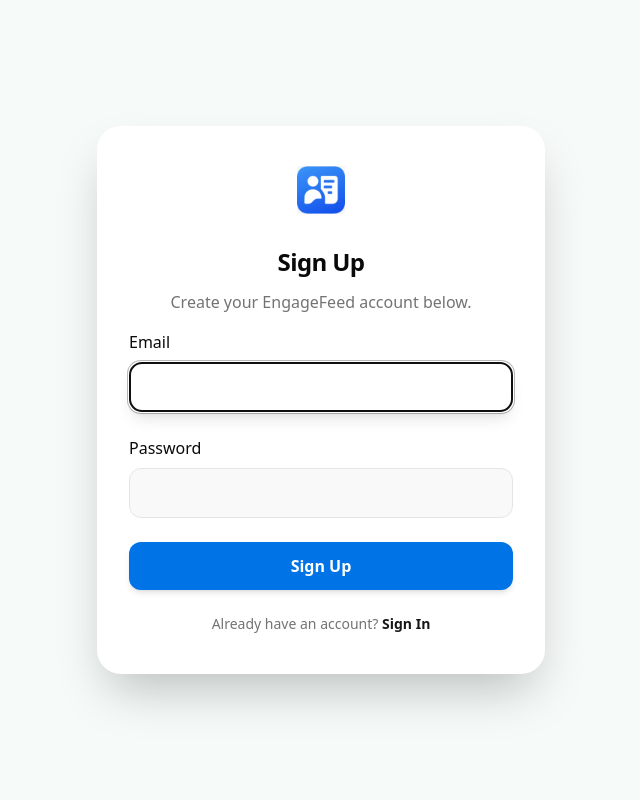
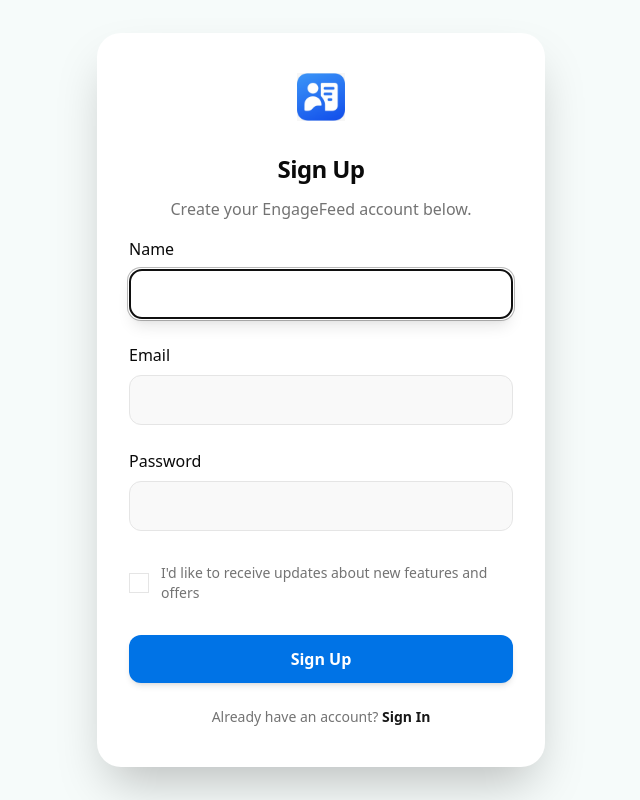
Before and after one commit to bu19akov/linkedin_extension_webapp, a Next.js app: page /auth/signup in a window 1280 px wide. Shown: the whole page, without its empty margins (319-959 px from the left). Built offline with nearby package versions, Linux system fonts and the light colour scheme; no server answers.

Commit message:
add name + checkbox

```diff
--- /dev/null
+++ b/components/ui/checkbox.tsx
@@ -0,0 +1,28 @@
+import * as React from "react"
+import * as CheckboxPrimitive from "@radix-ui/react-checkbox"
+import { Check } from "lucide-react"
+
+import { cn } from "@/lib/utils"
+
+const Checkbox = React.forwardRef<
+  React.ElementRef<typeof CheckboxPrimitive.Root>,
+  React.ComponentPropsWithoutRef<typeof CheckboxPrimitive.Root>
+>(({ className, ...props }, ref) => (
+  <CheckboxPrimitive.Root
+    ref={ref}
+    className={cn(
+      "peer h-4 w-4 shrink-0 rounded-sm border border-primary shadow focus-visible:outline-none focus-visible:ring-1 focus-visible:ring-ring disabled:cursor-not-allowed disabled:opacity-50 data-[state=checked]:bg-primary data-[state=checked]:text-primary-foreground",
+      className
+    )}
+    {...props}
+  >
+    <CheckboxPrimitive.Indicator
+      className={cn("flex items-center justify-center text-current")}
+    >
+      <Check className="h-4 w-4" />
+    </CheckboxPrimitive.Indicator>
+  </CheckboxPrimitive.Root>
+))
+Checkbox.displayName = CheckboxPrimitive.Root.displayName
+
+export { Checkbox }
--- a/package.json
+++ b/package.json
@@ -10,6 +10,7 @@
   },
   "dependencies": {
     "@hookform/resolvers": "^5.0.1",
+    "@radix-ui/react-checkbox": "^1.3.1",
     "@radix-ui/react-dialog": "^1.1.13",
     "@radix-ui/react-label": "^2.1.6",
     "@radix-ui/react-slot": "^1.2.2",
--- a/src/pages/auth/signup.tsx
+++ b/src/pages/auth/signup.tsx
@@ -5,25 +5,28 @@
 import { Input } from '../../../components/ui/input';
 import { Button } from '../../../components/ui/button';
 import { Label } from '../../../components/ui/label';
+import { Checkbox } from '../../../components/ui/checkbox';
 import Image from 'next/image';
 
 export default function SignUp() {
   const [email, setEmail] = useState('');
   const [password, setPassword] = useState('');
+  const [name, setName] = useState('');
+  const [marketingConsent, setMarketingConsent] = useState(false);
   const [error, setError] = useState('');
   const [loading, setLoading] = useState(false);
   const [message, setMessage] = useState('');
   const router = useRouter();
 
-  useEffect(() => {
-    const checkSession = async () => {
-      const { data: { session } } = await supabase.auth.getSession();
-      if (session) {
-        router.push('/account');
-      }
-    };
-    checkSession();
-  }, [router]);
+  // useEffect(() => {
+  //   const checkSession = async () => {
+  //     const { data: { session } } = await supabase.auth.getSession();
+  //     if (session) {
+  //       router.push('/account');
+  //     }
+  //   };
+  //   checkSession();
+  // }, [router]);
 
   const handleSignUp = async (e: React.FormEvent) => {
     e.preventDefault();
@@ -49,7 +52,8 @@
       const { error: insertError } = await supabase.from('users').insert({
         id: data.user.id,
         email: data.user.email,
-        name: data.user.email?.split('@')[0] || '',
+        name: name || data.user.email?.split('@')[0] || '',
+        marketing_consent: marketingConsent,
         subscription_plan: 'Free'
       });
 
@@ -77,12 +81,31 @@
         <CardContent className="pt-4">
           <form onSubmit={handleSignUp} className="space-y-6">
             <div className="space-y-2">
+              <Label htmlFor="name" className="text-base font-medium">Name</Label>
+              <Input id="name" type="text" value={name} onChange={e => setName(e.target.value)} required autoFocus className="bg-muted/60 focus:bg-white focus:shadow-lg focus:ring-2 focus:ring-primary/30 border border-border rounded-xl px-4 py-3 transition-all" />
+            </div>
+            <div className="space-y-2">
               <Label htmlFor="email" className="text-base font-medium">Email</Label>
-              <Input id="email" type="email" value={email} onChange={e => setEmail(e.target.value)} required autoFocus className="bg-muted/60 focus:bg-white focus:shadow-lg focus:ring-2 focus:ring-primary/30 border border-border rounded-xl px-4 py-3 transition-all" />
+              <Input id="email" type="email" value={email} onChange={e => setEmail(e.target.value)} required className="bg-muted/60 focus:bg-white focus:shadow-lg focus:ring-2 focus:ring-primary/30 border border-border rounded-xl px-4 py-3 transition-all" />
             </div>
             <div className="space-y-2">
               <Label htmlFor="password" className="text-base font-medium">Password</Label>
               <Input id="password" type="password" value={password} onChange={e => setPassword(e.target.value)} required className="bg-muted/60 focus:bg-white focus:shadow-lg focus:ring-2 focus:ring-primary/30 border border-border rounded-xl px-4 py-3 transition-all" />
+            </div>
+            <div className="flex items-center space-x-3 py-2">
+              <Checkbox
+                id="marketing"
+                checked={marketingConsent}
+                onCheckedChange={(checked) => setMarketingConsent(checked as boolean)}
+                className="h-4 w-4 min-w-[1.25rem] min-h-[1.25rem] inline-block align-middle"
+              />
+              <Label
+                htmlFor="marketing"
+                className="text-sm text-muted-foreground cursor-pointer select-none"
+                style={{ marginBottom: 0 }}
+              >
+                I'd like to receive updates about new features and offers
+              </Label>
             </div>
             {error && <div className="text-red-500 text-sm text-center font-medium">{error}</div>}
             {message && <div className="text-green-600 text-sm text-center font-medium">{message}</div>}
```
Also changed, not shown: 1 other file (tests, documents, lock files or other folders).
